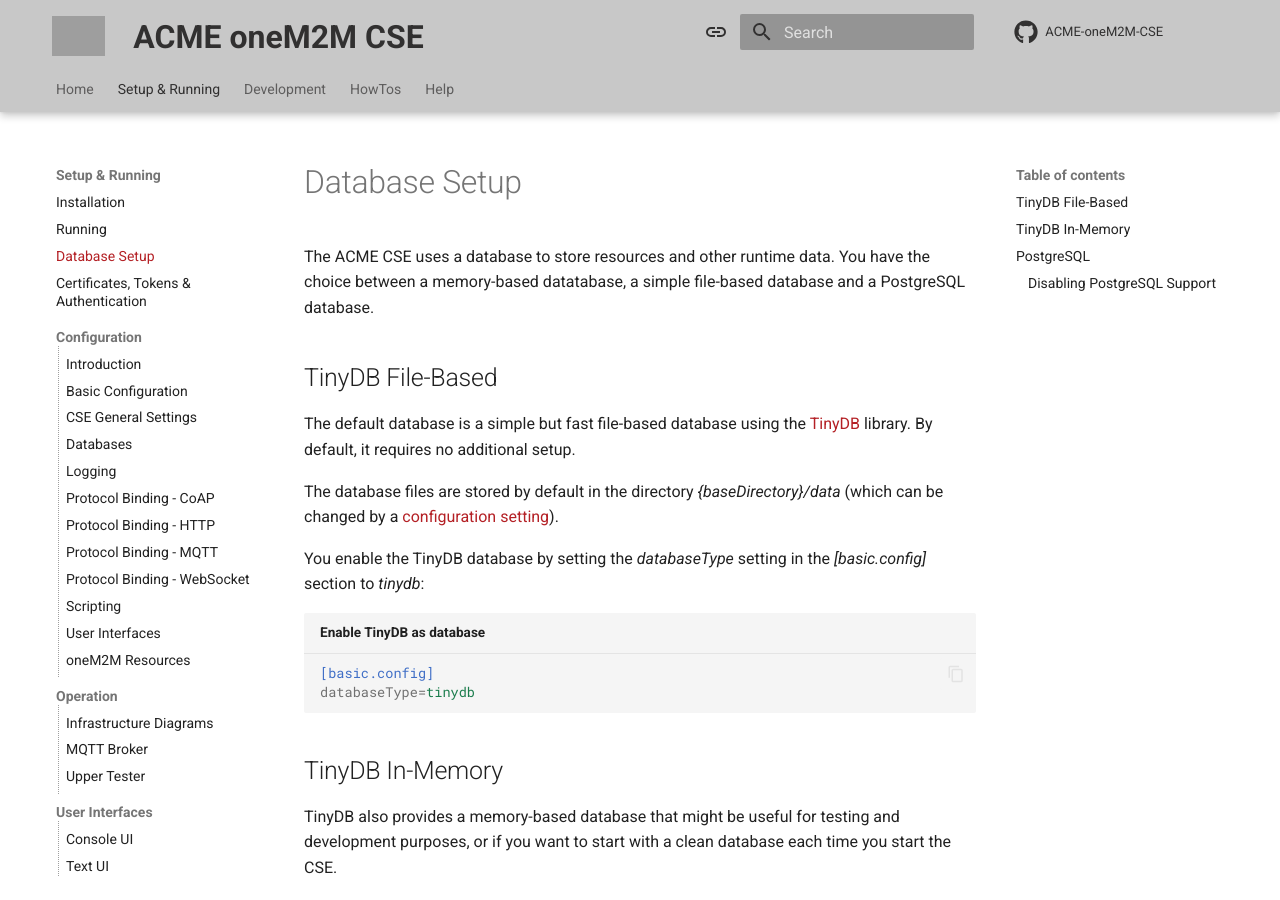
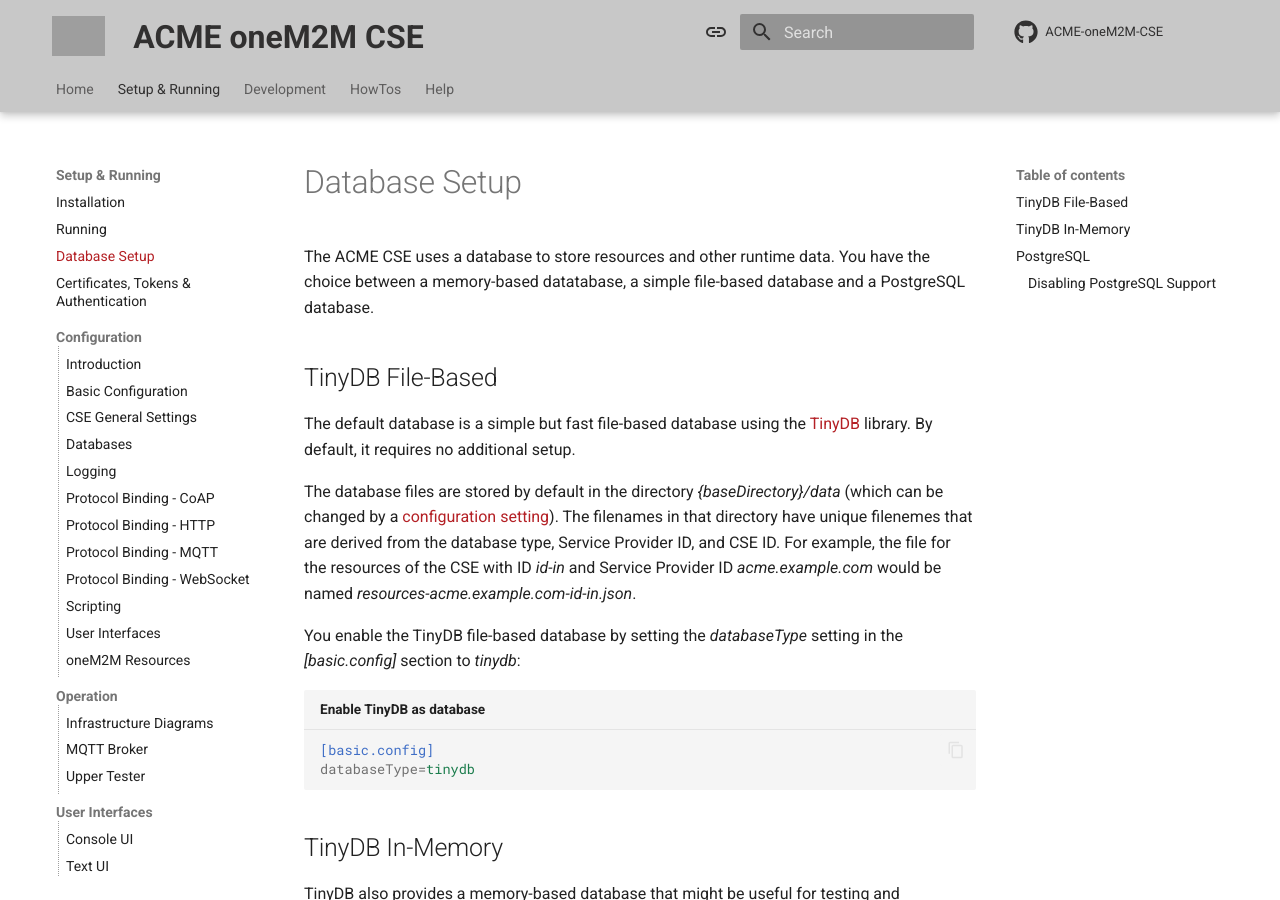
Before and after one commit to ankraft/ACME-oneM2M-CSE-mkdocs, an MkDocs documentation site: the page built from docs/setup/Database.md, in a window 1280 px wide and 900 px high. Built offline with MkDocs 1.6.1 and Material for MkDocs 9.7.7, drawn with Linux system fonts in a browser that asks for light colours; comment, search, counter and statistics services are not loaded; grey boxes are pictures that could not be loaded.

Commit message:
Explained TinyDB database filename scheme

````diff
--- a/docs/setup/Database.md
+++ b/docs/setup/Database.md
@@ -6,9 +6,9 @@
 
 The default database is a simple but fast file-based database using the [TinyDB](https://github.com/msiemens/tinydb){target=_new} library. By default, it requires no additional setup.
 
-The database files are stored by default in the directory *{baseDirectory}/data* (which can be changed by a [configuration setting](../setup/Configuration-database.md#tinydb)).
+The database files are stored by default in the directory *{baseDirectory}/data* (which can be changed by a [configuration setting](../setup/Configuration-database.md#tinydb)). The filenames in that directory have unique filenemes that are derived from the database type, Service Provider ID, and CSE ID. For example, the file for the resources of the CSE with ID *id-in* and Service Provider ID *acme.example.com* would be named *resources-acme.example.com-id-in.json*.
 
-You enable the TinyDB database by setting the *databaseType* setting in the *\[basic.config\]* section to *tinydb*:
+You enable the TinyDB file-based database by setting the *databaseType* setting in the *\[basic.config\]* section to *tinydb*:
 
 ```ini title="Enable TinyDB as database"
 [basic.config]
````
